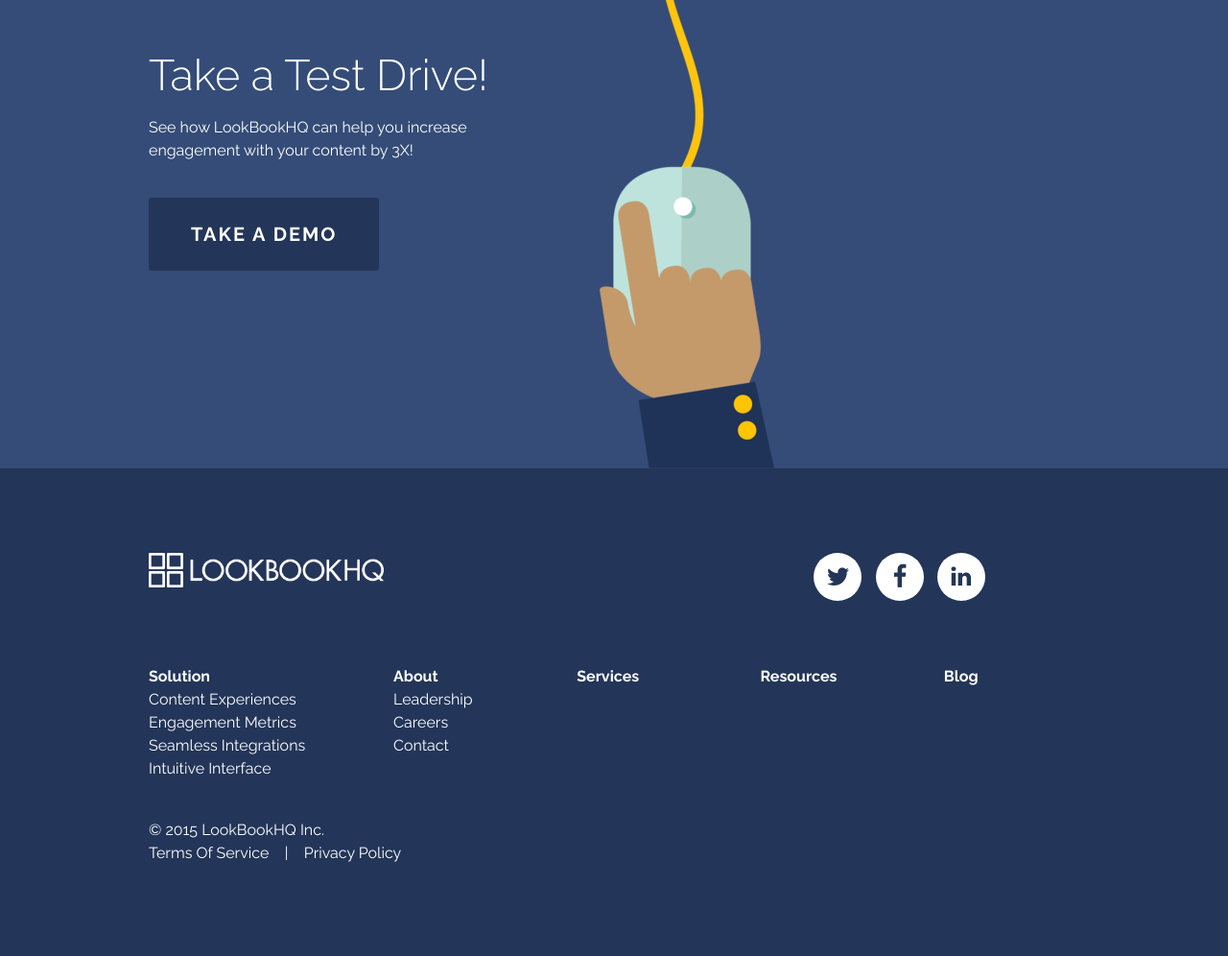
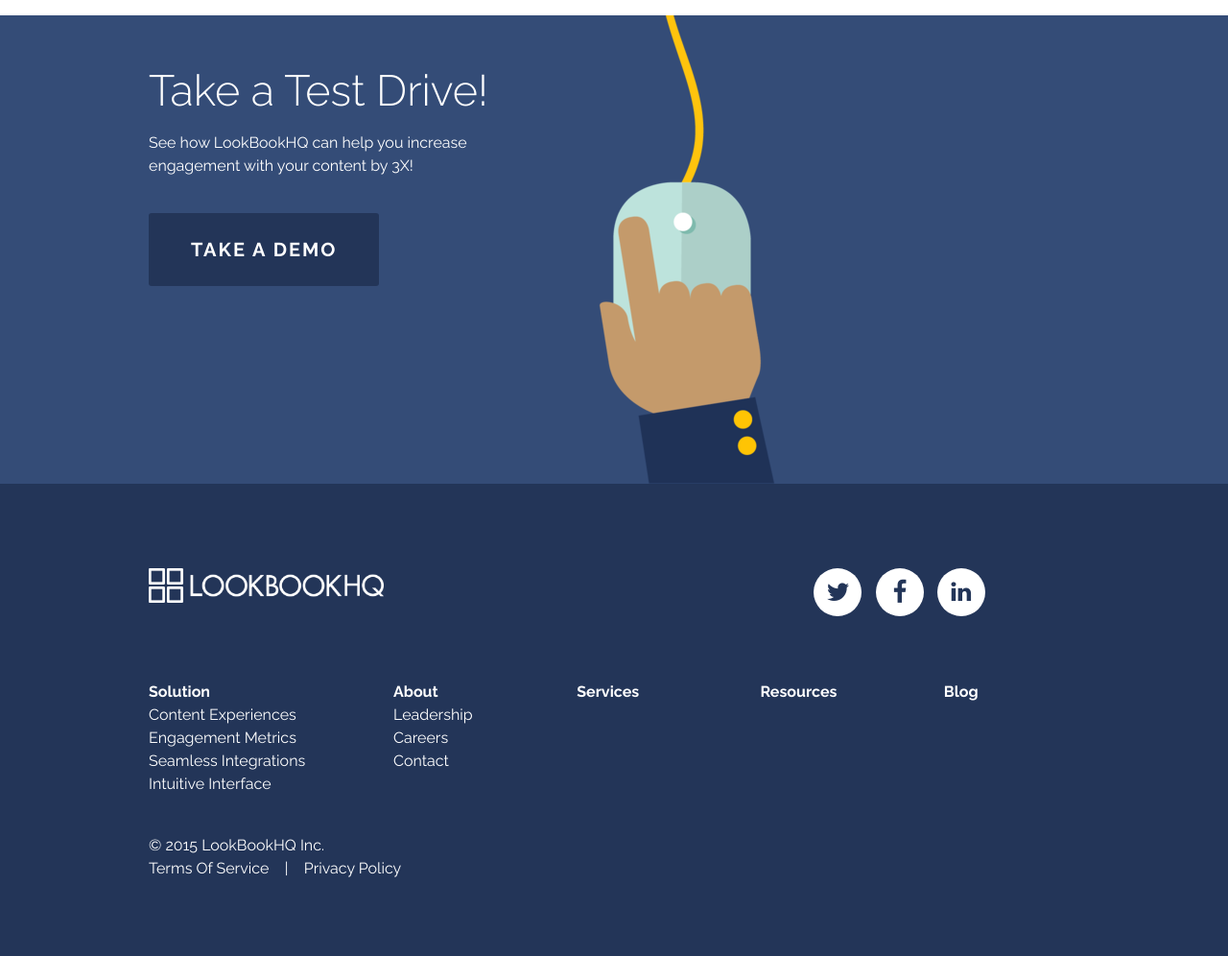
Before and after one commit to tareknaim/buzzdata.github.io, a Jekyll site: the page built from resources/index.html, in a window 1280 px wide. Shown: the part 686-1682 px from the top of the page at 96% size. Built offline with Jekyll 4.4.1, drawn with Linux system fonts in a browser that asks for light colours; nearby versions of some CDN libraries.

Commit message:
Update _footer.scss

```diff
--- a/_sass/sections/_footer.scss
+++ b/_sass/sections/_footer.scss
@@ -1,3 +1,7 @@
+#recommend {
+  padding-bottom: 1em;
+}
+
 .pre-footer {
 
   .small-5.columns {
```
